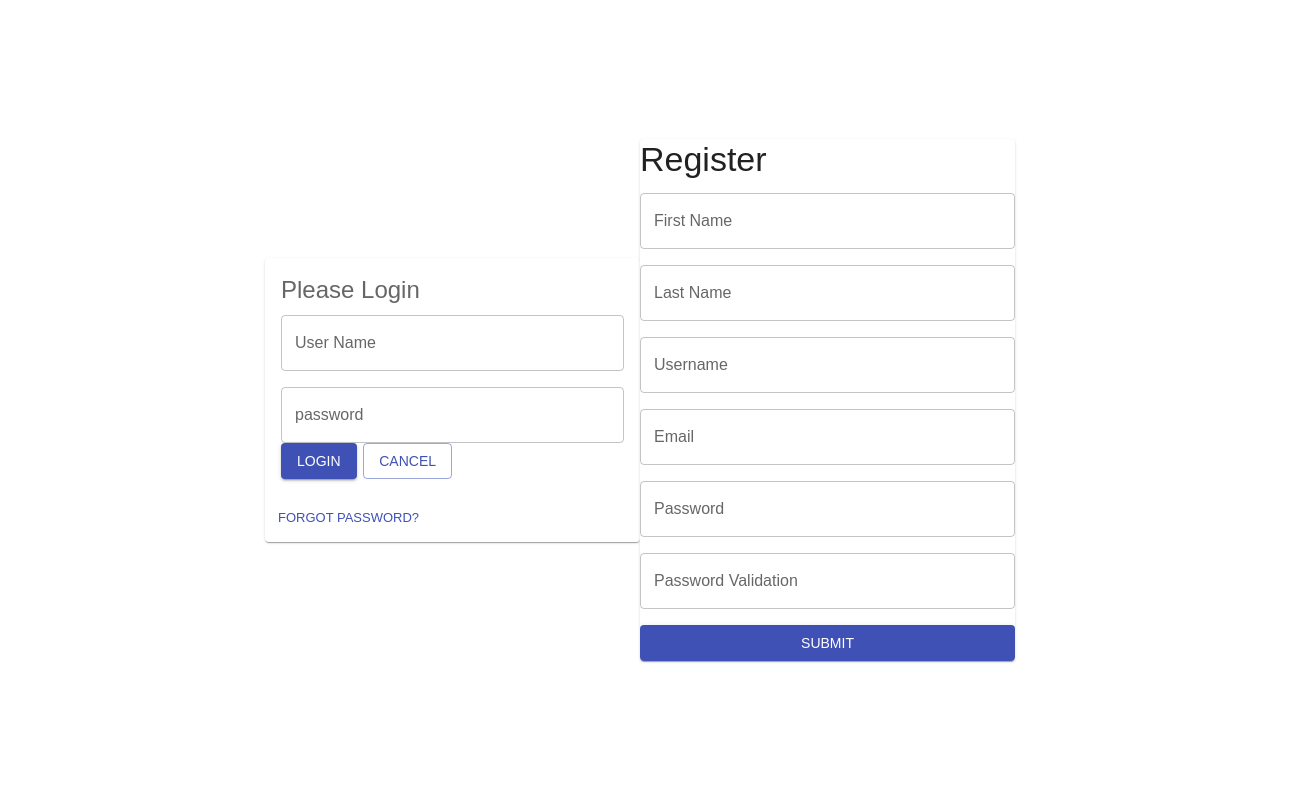
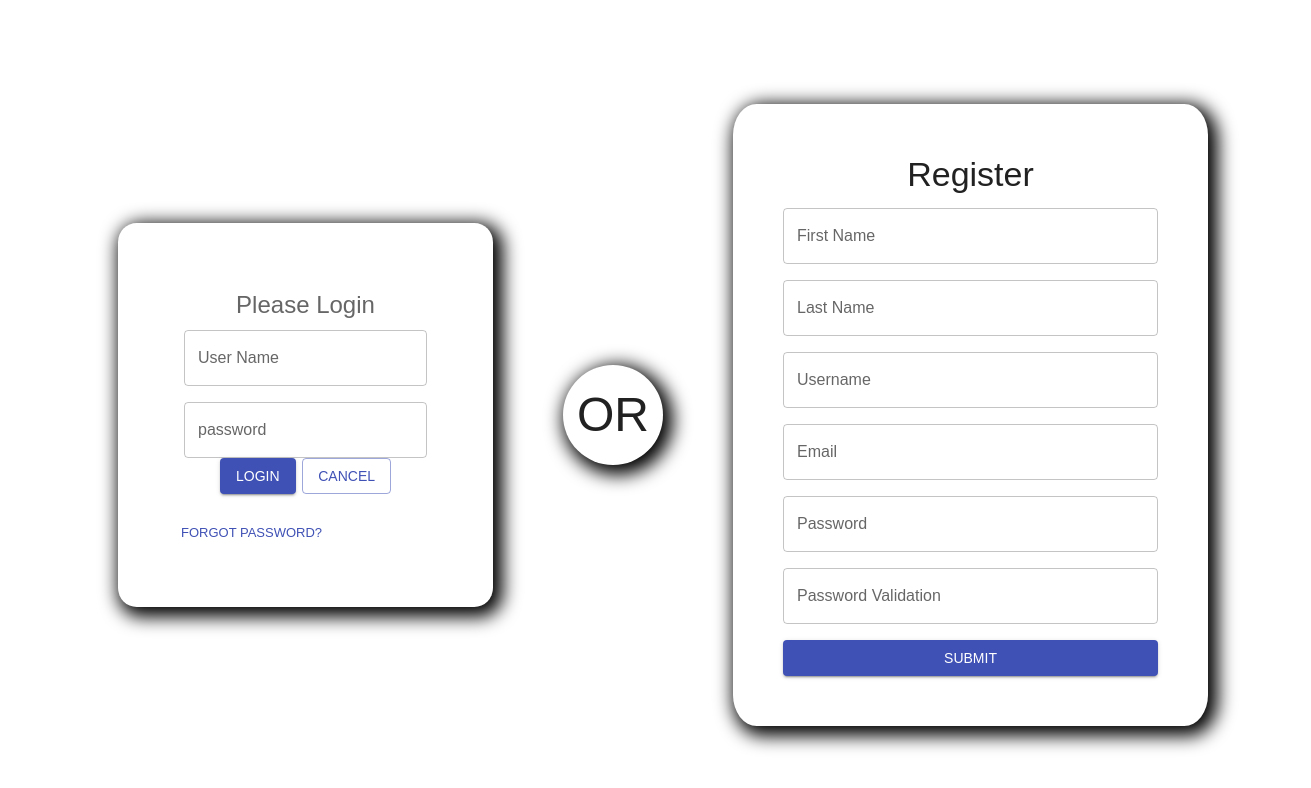
Before and after one commit to hgozutok/react-manager, a React (Create React App) app: page /login in a window 1280 px wide. Shown: the top 788 px of the page, 1311 px wide, since content can reach past the window. Built offline with nearby package versions, Linux system fonts and the light colour scheme.

Commit message:
login register pae update

```diff
--- a/src/_actions/user.actions.js
+++ b/src/_actions/user.actions.js
@@ -11,7 +11,7 @@ function useUserActions() {
   let navigate = useNavigate();
   const baseUrl = `${process.env.REACT_APP_API_URL}/api`;
   // const baseUrl = `http://localhost:4000/users`;
-  const fetchWrapper = useFetchWrapper();
+  //const fetchWrapper = useFetchWrapper();
   const setAuth = useSetRecoilState(authAtom);
   const auth = useRecoilValue(authAtom);
   const setUsers = useSetRecoilState(usersAtom);
@@ -48,7 +48,7 @@ function useUserActions() {
     setAuth(null);
     navigate("/");
     let token = auth.token;
-    fetchWrapper.post(`${baseUrl}/user/revoke-token/`, { token });
+    axios.post(`${baseUrl}/user/revoke-token/`, { token });
 
     // remove user from local storage, set auth state to null and redirect to login page
     localStorage.removeItem("user");
@@ -57,7 +57,7 @@ function useUserActions() {
   }
 
   function getAll() {
-    return fetchWrapper.get(baseUrl).then(setUsers);
+    return axios.get(baseUrl).then(setUsers);
   }
   async function register(user) {
     console.log(JSON.stringify(user));
--- /dev/null
+++ b/src/_components/layout/LeftMenu.js
@@ -0,0 +1,101 @@
+import * as React from "react";
+import PropTypes from "prop-types";
+import AppBar from "@mui/material/AppBar";
+import Box from "@mui/material/Box";
+import CssBaseline from "@mui/material/CssBaseline";
+import Divider from "@mui/material/Divider";
+import Drawer from "@mui/material/Drawer";
+import IconButton from "@mui/material/IconButton";
+import InboxIcon from "@mui/icons-material/MoveToInbox";
+import List from "@mui/material/List";
+import ListItem from "@mui/material/ListItem";
+import ListItemIcon from "@mui/material/ListItemIcon";
+import ListItemText from "@mui/material/ListItemText";
+import MailIcon from "@mui/icons-material/Mail";
+import MenuIcon from "@mui/icons-material/Menu";
+import Toolbar from "@mui/material/Toolbar";
+import Typography from "@mui/material/Typography";
+import { Navbar } from "react-bootstrap";
+
+const drawerWidth = 240;
+
+export const LeftMenu = (props) => {
+  const { window } = props;
+  const [mobileOpen, setMobileOpen] = React.useState(false);
+
+  const handleDrawerToggle = () => {
+    setMobileOpen(!mobileOpen);
+  };
+  const drawer = (
+    <div>
+      <Toolbar />
+      <Divider />
+      <List>
+        {["Inbox", "Starred", "Send email", "Drafts"].map((text, index) => (
+          <ListItem button key={text}>
+            <ListItemIcon>
+              {index % 2 === 0 ? <InboxIcon /> : <MailIcon />}
+            </ListItemIcon>
+            <ListItemText primary={text} />
+          </ListItem>
+        ))}
+      </List>
+      <Divider />
+      <List>
+        {["All mail", "Trash", "Spam"].map((text, index) => (
+          <ListItem button key={text}>
+            <ListItemIcon>
+              {index % 2 === 0 ? <InboxIcon /> : <MailIcon />}
+            </ListItemIcon>
+            <ListItemText primary={text} />
+          </ListItem>
+        ))}
+      </List>
+    </div>
+  );
+
+  const container =
+    window !== undefined ? () => window().document.body : undefined;
+  return (
+    <Box sx={{ display: "flex" }}>
+      <Box
+        component="nav"
+        sx={{ width: { sm: drawerWidth }, flexShrink: { sm: 0 } }}
+        aria-label="mailbox folders"
+      >
+        {/* The implementation can be swapped with js to avoid SEO duplication of links. */}
+        <Drawer
+          container={container}
+          variant="temporary"
+          open={mobileOpen}
+          onClose={handleDrawerToggle}
+          ModalProps={{
+            keepMounted: true, // Better open performance on mobile.
+          }}
+          sx={{
+            display: { xs: "block", sm: "none" },
+            "& .MuiDrawer-paper": {
+              boxSizing: "border-box",
+              width: drawerWidth,
+            },
+          }}
+        >
+          {drawer}
+        </Drawer>
+        <Drawer
+          variant="permanent"
+          sx={{
+            display: { xs: "none", sm: "block" },
+            "& .MuiDrawer-paper": {
+              boxSizing: "border-box",
+              width: drawerWidth,
+            },
+          }}
+          open
+        >
+          {drawer}
+        </Drawer>
+      </Box>
+    </Box>
+  );
+};
--- a/src/_components/routes/RouteTables.js
+++ b/src/_components/routes/RouteTables.js
@@ -13,6 +13,7 @@ import Dashboard from "pages/dashboard";
 import Register from "login/Register";
 import { ListCategories } from "pages/dashboard/Category/ListCategories";
 import { NewCategory } from "pages/dashboard/Category/NewCategory";
+import { LeftMenu } from "_components/layout/LeftMenu";
 
 function RouteTables() {
   return (
@@ -33,6 +34,7 @@ function RouteTables() {
         element={
           <PrivateRoute>
             <Layout>
+              <LeftMenu />
               <Dashboard />
             </Layout>
           </PrivateRoute>
--- a/src/login/Login.jsx
+++ b/src/login/Login.jsx
@@ -18,10 +18,11 @@ import Typography from "@mui/material/Typography";
 
 import TextField from "@mui/material/TextField";
 import Alert from "@mui/material/Alert";
-import { FormControl } from "@mui/material";
+import { FormControl, Grid } from "@mui/material";
 import CircularProgress from "@mui/material/CircularProgress";
 import Stack from "@mui/material/Stack";
 import Register from "./Register";
+import { typography } from "@mui/system";
 
 export { Login };
 
@@ -59,13 +60,57 @@ function Login({ history }) {
   }
 
   return (
-    <Box
+    // <Box
+    //   display="flex"
+    //   flexDirection="row"
+    //   justifyContent="center"
+    //   spacing={2}
+    //   margin={2}
+    //   padding={2}
+    //   gap={5}
+    //   minHeight="100vh"
+    //   sx={{
+    //     alignContent: "space-around",
+    //     alignItems: "center",
+    //   }}
+    // > </Box>
+
+    <Grid
+      container
+      spacing={2}
       display="flex"
+      flexDirection="row"
       justifyContent="center"
-      alignItems="center"
+      gap={5}
       minHeight="100vh"
+      sx={{
+        padding: "15px",
+        margin: "15px",
+
+        borderRadius: "1px",
+        display: "flex",
+        flexDirection: "row",
+        flexWrap: "wrap",
+        gap: "20px",
+        alignItems: "center",
+        alignContent: "center",
+        justifyContent: "center",
+        justifyItems: "center",
+        textAlign: "center",
+      }}
     >
-      <Card sx={{ maxWidth: 475, minWidth: 375 }}>
+      <Card
+        sx={{
+          padding: "50px",
+          margin: "50px",
+          maxWidth: 475,
+          minWidth: 375,
+          alignContent: "space-around",
+          borderRadius: "5%",
+          webkitBoxShadow: "5px 5px 18px 5px #000000",
+          boxShadow: "5px 5px 18px 5px #000000",
+        }}
+      >
         <CardContent>
           <Typography variant="h5" color="text.secondary" gutterBottom>
             Please Login
@@ -114,10 +159,42 @@ function Login({ history }) {
         <CardActions>
           <Button size="small">Forgot Password?</Button>
         </CardActions>
-      </Card>{" "}
-      <Card sx={{ maxWidth: 475, minWidth: 375 }}>
+      </Card>
+      <Card
+        sx={{
+          padding: 2,
+          minWidth: "100px",
+          minHeight: "100px",
+          maxWidth: "100px",
+          maxHeight: "100px",
+          borderRadius: "50%",
+          alignContent: "center",
+          alignItems: "center",
+          justifyContent: "center",
+          justifyItems: "center",
+          backgroundColor: "background.paper",
+          webkitBoxShadow: "5px 5px 18px 5px #000000",
+          boxShadow: "5px 5px 18px 5px #000000",
+        }}
+      >
+        <Typography variant="h3">OR</Typography>
+      </Card>
+      <Card
+        sx={{
+          maxWidth: 675,
+          minWidth: 475,
+          borderRadius: "5%",
+          padding: "50px",
+          margin: "50px",
+          justifyContent: "center",
+          alignContent: "center",
+          gap: "5",
+          webkitBoxShadow: "5px 5px 18px 5px #000000",
+          boxShadow: "5px 5px 18px 5px #000000",
+        }}
+      >
         <Register />
       </Card>
-    </Box>
+    </Grid>
   );
 }
--- a/src/pages/Home.jsx
+++ b/src/pages/Home.jsx
@@ -10,11 +10,10 @@ export { Home };
 function Home() {
   const auth = useRecoilValue(authAtom);
   const users = useRecoilValue(usersAtom);
-  const userActions = useUserActions();
+  //  const userActions = useUserActions();
 
   useEffect(() => {
-    userActions.getAll();
-
+    // userActions.getAll();
     // eslint-disable-next-line react-hooks/exhaustive-deps
   }, []);
 
@@ -24,18 +23,19 @@ function Home() {
         Home
       </Typography>
       {auth ? (
-        <Typography variant="h3" gutterBottom>
-          Hi {auth?.userName}!
-        </Typography>
+        <div>
+          <Typography variant="h3" gutterBottom>
+            Hi {auth?.userName}!
+          </Typography>
+          <Typography variant="body1" gutterBottom>
+            {JSON.stringify(auth)}
+          </Typography>
+        </div>
       ) : (
         <Typography variant="h3" gutterBottom>
           Hi, Guest! You are not logged in
         </Typography>
       )}
-
-      <Typography variant="body1" gutterBottom>
-        {JSON.stringify(auth)}
-      </Typography>
     </>
   );
 }
```
